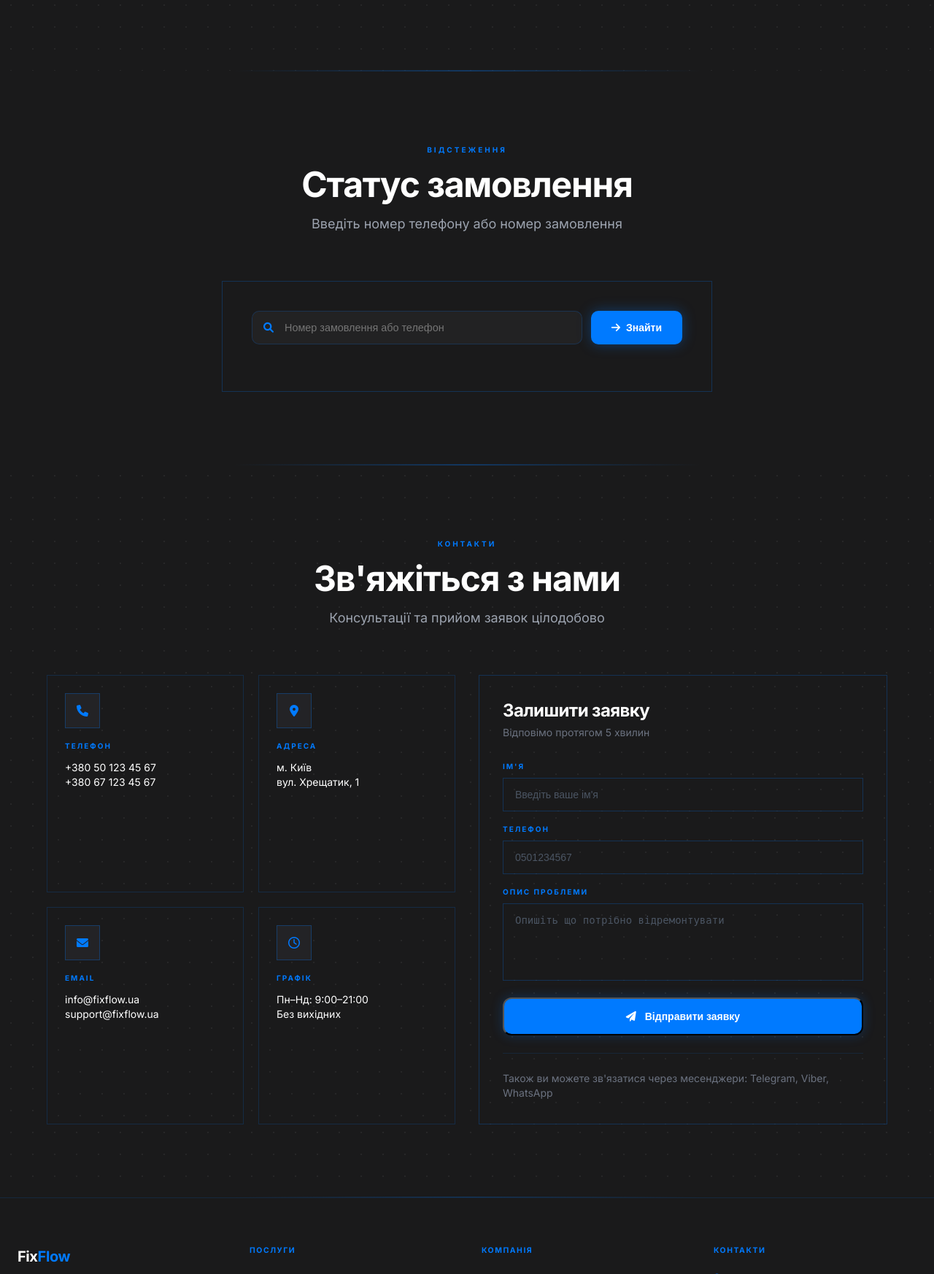
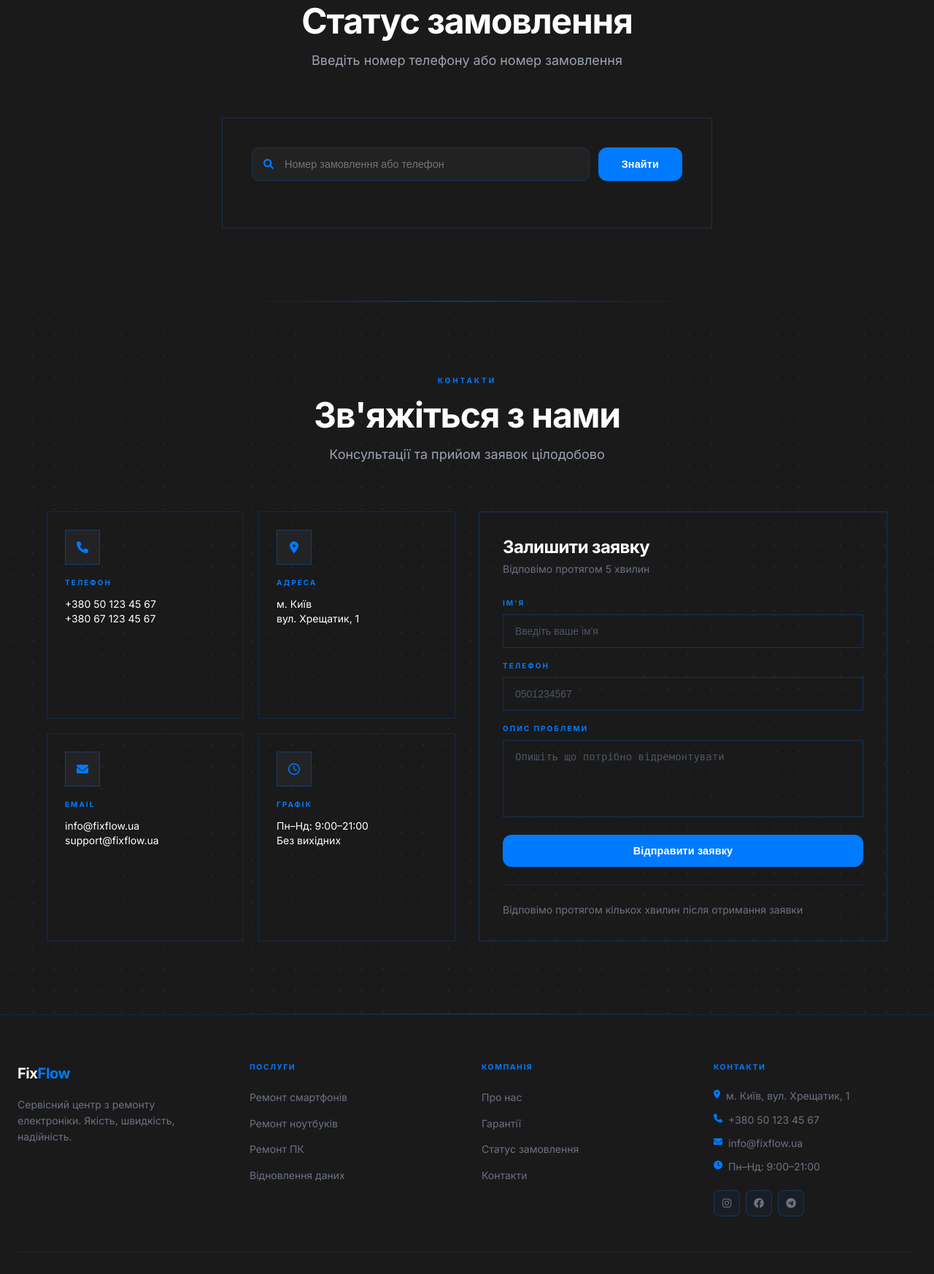
Before and after one commit to Mark202112/FixFlow2.0, a Django app: page / in a window 1280 px wide. Shown: the part 3372-5118 px from the top of the page at 73% size. Run offline with Django 5.2, Linux system fonts and the light colour scheme; some libraries are stand-ins or nearby versions.

Commit message:
Главная 1.3.1 ( анимация кнопок)

```diff
--- a/templates/base.html
+++ b/templates/base.html
@@ -40,7 +40,7 @@
                 <a href="{% url 'main:home' %}#advantages" class="hdr-link">Про нас</a>
             </nav>
             <div style="display:flex;align-items:center;gap:12px;">
-                <a href="{% url 'main:home' %}#contact" class="zvyazok-btn"><i class="fas fa-phone" style="font-size:.75rem;"></i> Зв'язок</a>
+                <a href="{% url 'main:home' %}#contact" class="zvyazok-btn btn-primary" style="padding:10px 20px;border-radius:10px;font-size:.875rem;"><i class="fas fa-phone" style="font-size:.75rem;"></i> Зв'язок</a>
                 <button id="burger" onclick="toggleMobileMenu()" style="display:flex;flex-direction:column;justify-content:center;gap:5px;width:40px;height:40px;background:transparent;border:1px solid rgba(255,255,255,.1);border-radius:8px;cursor:pointer;" onmouseover="this.style.background='rgba(255,255,255,.08)'" onmouseout="this.style.background='transparent'">
                     <span style="display:block;width:16px;height:2px;background:#fff;margin:0 auto;"></span>
                     <span style="display:block;width:16px;height:2px;background:#fff;margin:0 auto;"></span>
@@ -56,7 +56,7 @@
             <a href="{% url 'main:home' %}#status"     onclick="closeMobileMenu()" class="mob-link">Статус</a>
             <a href="{% url 'main:home' %}#advantages" onclick="closeMobileMenu()" class="mob-link">Про нас</a>
             <div style="padding-top:8px;margin-top:4px;border-top:1px solid rgba(255,255,255,.06);">
-                <a href="{% url 'main:home' %}#contact" onclick="closeMobileMenu()" class="zvyazok-btn" style="justify-content:center;display:flex;"><i class="fas fa-phone" style="font-size:.75rem;"></i> Зв'язок</a>
+                <a href="{% url 'main:home' %}#contact" onclick="closeMobileMenu()" class="btn-primary zvyazok-btn" style="justify-content:center;width:100%;border-radius:10px;"><i class="fas fa-phone" style="font-size:.75rem;"></i> Зв'язок</a>
             </div>
         </nav>
     </div>
@@ -132,8 +132,76 @@
 .hdr-link:hover{color:#fff;}.hdr-link:hover::after{transform:scaleX(1);}
 .mob-link{color:#9ca3af;font-size:.9rem;font-weight:500;text-decoration:none;padding:10px 12px;border-radius:8px;display:block;transition:color .2s,background .2s;}
 .mob-link:hover{color:#fff;background:rgba(255,255,255,.05);}
-.zvyazok-btn{display:flex;align-items:center;gap:8px;padding:10px 20px;background:#007AFF;color:#fff;border-radius:10px;font-size:.875rem;font-weight:600;text-decoration:none;box-shadow:0 0 20px rgba(0,122,255,.4);transition:opacity .2s,transform .2s;}
-.zvyazok-btn:hover{opacity:.88;transform:scale(1.03);}
+.zvyazok-btn{display:flex;align-items:center;gap:8px;padding:10px 20px;background:#007AFF;color:#fff;border-radius:10px;font-size:.875rem;font-weight:600;text-decoration:none;position:relative;overflow:hidden;transition:box-shadow .3s;}
+.zvyazok-btn:hover{box-shadow:0 0 32px rgba(0,122,255,.55);}
+
+/* ── Global Button System ─────────────────────────────── */
+.btn-primary,.btn-outline{
+    position:relative;overflow:hidden;
+    display:inline-flex;align-items:center;justify-content:center;
+    padding:14px 32px;border-radius:12px;
+    font-size:.9rem;font-weight:600;letter-spacing:.01em;
+    cursor:pointer;border:none;text-decoration:none;
+    white-space:nowrap;
+    /* base transition — transform + shadow only */
+    transition:transform .18s cubic-bezier(.34,1.56,.64,1),
+               box-shadow .25s ease,
+               background .25s ease;
+    -webkit-tap-highlight-color:transparent;
+    user-select:none;
+}
+/* Filled blue */
+.btn-primary{
+    background:#007AFF;color:#fff;
+    box-shadow:0 0 0 rgba(0,122,255,0);
+}
+.btn-primary:hover{
+    transform:translateY(-2px) scale(1.025);
+    box-shadow:0 6px 28px rgba(0,122,255,.5), 0 0 0 1px rgba(0,122,255,.35);
+}
+.btn-primary:active{
+    transform:translateY(1px) scale(.975);
+    box-shadow:0 2px 10px rgba(0,122,255,.3);
+    transition-duration:.08s;
+}
+/* Ghost / outline */
+.btn-outline{
+    background:transparent;color:#fff;
+    border:2px solid rgba(255,255,255,.22);
+}
+.btn-outline:hover{
+    transform:translateY(-2px) scale(1.025);
+    border-color:rgba(255,255,255,.55);
+    background:rgba(255,255,255,.05);
+    box-shadow:0 6px 24px rgba(0,0,0,.25);
+}
+.btn-outline:active{
+    transform:translateY(1px) scale(.975);
+    transition-duration:.08s;
+}
+/* Shimmer sweep on hover for .btn-primary */
+.btn-primary::before{
+    content:'';
+    position:absolute;top:0;left:-100%;
+    width:60%;height:100%;
+    background:linear-gradient(120deg,transparent 0%,rgba(255,255,255,.18) 50%,transparent 100%);
+    transition:left .45s ease;
+    pointer-events:none;
+}
+.btn-primary:hover::before{ left:160%; }
+/* Ripple */
+.btn-ripple{
+    position:absolute;border-radius:50%;
+    background:rgba(255,255,255,.25);
+    transform:scale(0);
+    animation:ripple-anim .5s linear;
+    pointer-events:none;
+}
+@keyframes ripple-anim{
+    to{ transform:scale(4); opacity:0; }
+}
+/* w-full helper for contact button */
+.btn-primary.w-full{ width:100%; }
 .ftr-link{color:#6b7280;font-size:.875rem;text-decoration:none;transition:color .2s;}.ftr-link:hover{color:#fff;}
 .soc-btn{width:36px;height:36px;display:flex;align-items:center;justify-content:center;border:1px solid rgba(0,122,255,.25);background:rgba(0,122,255,.05);border-radius:8px;color:#6b7280;font-size:.875rem;text-decoration:none;transition:color .2s,background .2s,transform .2s;}
 .soc-btn:hover{color:#007AFF;background:rgba(0,122,255,.12);transform:scale(1.1);}
@@ -144,6 +212,21 @@
 function toggleMobileMenu(){var m=document.getElementById('mob-menu');m.style.display=(m.style.display==='block')?'none':'block';}
 function closeMobileMenu(){document.getElementById('mob-menu').style.display='none';}
 
+/* Ripple effect on all .btn-primary and .btn-outline */
+document.addEventListener('click', function(e) {
+    var btn = e.target.closest('.btn-primary, .btn-outline, .zvyazok-btn');
+    if (!btn) return;
+    var r = btn.getBoundingClientRect();
+    var size = Math.max(r.width, r.height) * 1.4;
+    var x = e.clientX - r.left - size / 2;
+    var y = e.clientY - r.top  - size / 2;
+    var ripple = document.createElement('span');
+    ripple.className = 'btn-ripple';
+    ripple.style.cssText = 'width:'+size+'px;height:'+size+'px;left:'+x+'px;top:'+y+'px;';
+    btn.appendChild(ripple);
+    setTimeout(function(){ ripple.remove(); }, 520);
+});
+
 document.addEventListener('DOMContentLoaded',function(){var els=document.querySelectorAll('.reveal-on-scroll');if(!els.length)return;if('IntersectionObserver'in window){var io=new IntersectionObserver(function(entries,obs){entries.forEach(function(e){if(e.isIntersecting){e.target.classList.add('visible');obs.unobserve(e.target);}});},{threshold:0.08});els.forEach(function(el){io.observe(el);});}else{els.forEach(function(el){el.classList.add('visible');});}});
 </script>
 {% block extra_js %}{% endblock %}
--- a/templates/main/home.html
+++ b/templates/main/home.html
@@ -43,18 +43,13 @@
                 <!-- CTA buttons -->
                 <div class="flex flex-col sm:flex-row gap-4 mb-14">
                     <button onclick="document.getElementById('contact').scrollIntoView({behavior:'smooth'})"
-                            class="glow-btn flex items-center justify-center gap-2 px-8 py-4 text-white text-sm font-semibold transition-all duration-300 hover:opacity-90 hover:scale-[1.03] active:scale-[0.97] rounded-xl"
-                            style="background: #007AFF;">
-                        <i class="fas fa-arrow-down text-xs"></i>
+                            class="btn-primary">
                         Залишити заявку
                     </button>
-                    <a href="#status"
-                       onclick="document.getElementById('status').scrollIntoView({behavior:'smooth'}); return false;"
-                       class="flex items-center justify-center gap-2 px-8 py-4 text-white text-sm font-semibold transition-all duration-300 hover:bg-white/5 rounded-xl"
-                       style="border: 2px solid rgba(255,255,255,0.2);">
-                        <i class="fas fa-search text-xs"></i>
+                    <button onclick="document.getElementById('status').scrollIntoView({behavior:'smooth'})"
+                            class="btn-outline">
                         Перевірити статус
-                    </a>
+                    </button>
                 </div>
 
                 <!-- Stats row -->
@@ -85,7 +80,7 @@
                     <div class="relative overflow-hidden" style="border: 1px solid rgba(0,122,255,0.25);">
                         <div class="absolute inset-0 pointer-events-none z-10"
                              style="background: linear-gradient(135deg, rgba(42,42,45,0.2) 0%, transparent 60%);"></div>
-                        <img src="{% static 'images/site/hero.jpg' %}"
+                        <img src="https://images.unsplash.com/photo-1709102884400-b50ca1a12bc3?w=800&q=80&fit=crop"
                              alt="Ремонт техніки"
                              class="w-full h-auto block"
                              loading="lazy">
--- a/templates/main/includes/contact.html
+++ b/templates/main/includes/contact.html
@@ -96,10 +96,7 @@
                                   onfocus="this.style.borderColor='rgba(0,122,255,0.7)'"
                                   onblur="this.style.borderColor='rgba(0,122,255,0.25)'"></textarea>
                     </div>
-                    <button onclick="submitContactForm()"
-                            class="w-full py-3.5 text-white text-sm font-semibold transition-all duration-300 hover:opacity-90 active:scale-[0.98] rounded-xl"
-                            style="background: #007AFF; box-shadow: 0 0 16px rgba(0,122,255,0.25);">
-                        <i class="fas fa-paper-plane mr-2"></i>
+                    <button onclick="submitContactForm()" class="btn-primary w-full">
                         Відправити заявку
                     </button>
                 </div>
@@ -111,7 +108,7 @@
                 </div>
 
                 <div class="mt-6 pt-6 text-sm text-gray-500" style="border-top: 1px solid rgba(0,122,255,0.12);">
-                    Також ви можете зв'язатися через месенджери: Telegram, Viber, WhatsApp
+                    Відповімо протягом кількох хвилин після отримання заявки
                 </div>
             </div>
 
--- a/templates/main/includes/services.html
+++ b/templates/main/includes/services.html
@@ -23,7 +23,7 @@
             <div class="group relative overflow-hidden cursor-pointer transition-transform duration-300 hover:-translate-y-1"
                  onclick="openServiceModal('phones')">
                 <div class="relative h-72 overflow-hidden">
-                    <img src="{% static 'images/site/phones.jpg' %}"
+                    <img src="https://images.unsplash.com/photo-1736628274358-f020fa50b7a8?w=800&q=80&fit=crop"
                          alt="Ремонт смартфонів"
                          class="w-full h-full object-cover transition-transform duration-500 group-hover:scale-110"
                          loading="lazy">
@@ -49,7 +49,7 @@
             <div class="group relative overflow-hidden cursor-pointer transition-transform duration-300 hover:-translate-y-1"
                  onclick="openServiceModal('laptops')">
                 <div class="relative h-72 overflow-hidden">
-                    <img src="{% static 'images/site/laptops.jpg' %}"
+                    <img src="https://images.unsplash.com/photo-1659543038938-c31e75428b97?w=800&q=80&fit=crop"
                          alt="Ремонт ноутбуків"
                          class="w-full h-full object-cover transition-transform duration-500 group-hover:scale-110"
                          loading="lazy">
@@ -74,7 +74,7 @@
             <div class="group relative overflow-hidden cursor-pointer transition-transform duration-300 hover:-translate-y-1"
                  onclick="openServiceModal('pc')">
                 <div class="relative h-72 overflow-hidden">
-                    <img src="{% static 'images/site/pc.jpg' %}"
+                    <img src="https://images.unsplash.com/photo-1760114333188-a1a8b50b5d94?w=800&q=80&fit=crop"
                          alt="Ремонт ПК"
                          class="w-full h-full object-cover transition-transform duration-500 group-hover:scale-110"
                          loading="lazy">
--- a/templates/main/includes/status.html
+++ b/templates/main/includes/status.html
@@ -28,15 +28,8 @@
                                onfocus="this.style.borderColor='rgba(0,122,255,0.7)'"
                                onblur="this.style.borderColor='rgba(0,122,255,0.2)'">
                     </div>
-                    <button type="submit" id="status-btn"
-                            style="padding:14px 28px;background:#007AFF;color:#fff;border:none;
-                                   border-radius:10px;font-size:0.875rem;font-weight:600;
-                                   cursor:pointer;white-space:nowrap;
-                                   box-shadow:0 0 18px rgba(0,122,255,0.35);
-                                   transition:opacity .2s, transform .2s;"
-                            onmouseover="this.style.opacity='.88';this.style.transform='scale(1.03)'"
-                            onmouseout="this.style.opacity='1';this.style.transform='scale(1)'">
-                        <i class="fas fa-arrow-right mr-1"></i> Знайти
+                    <button type="submit" id="status-btn" class="btn-primary">
+                        Знайти
                     </button>
                 </div>
 
```
